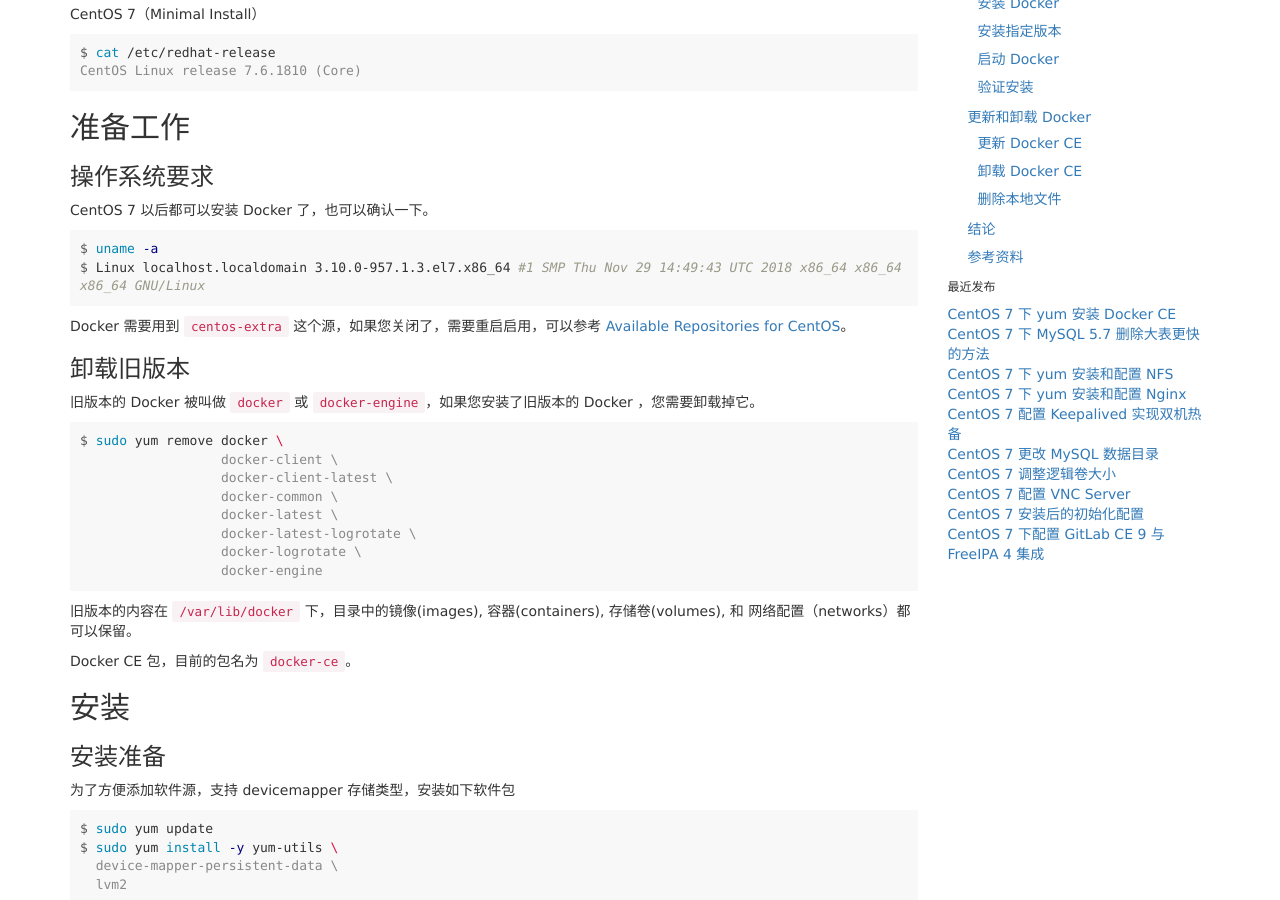
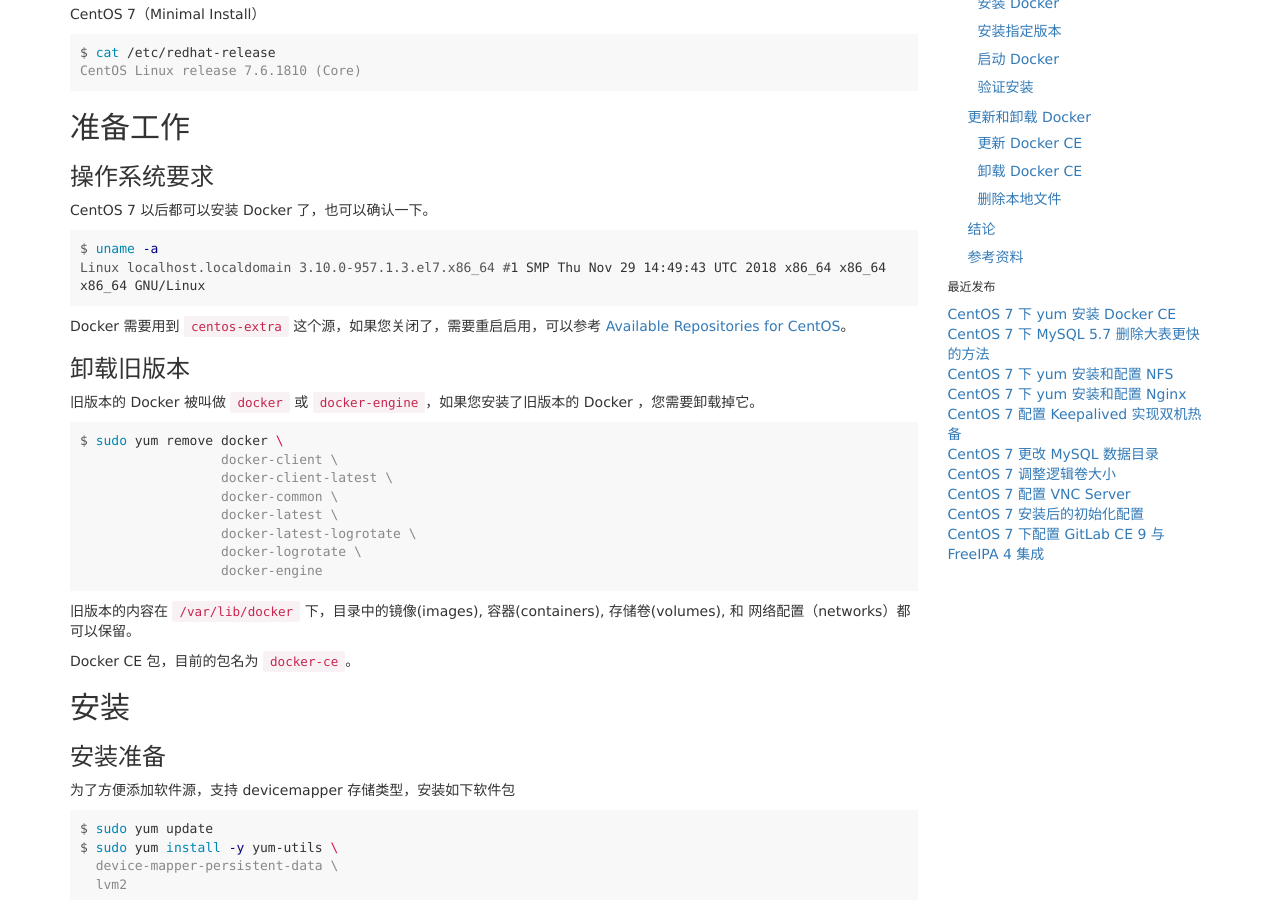
Before and after one commit to zhanming/zhanming.github.com, a Jekyll site: the page built from _posts/2019-01-25-how-to-install-docker-ce-on-centos-7.markdown, in a window 1280 px wide and 900 px high, scrolled down 334 px. Built offline with Jekyll 4.4.1, drawn with Linux system fonts in a browser that asks for light colours; comment, search, counter and statistics services are not loaded.

Commit message:
fix a typo

````diff
--- a/_posts/2019-01-25-how-to-install-docker-ce-on-centos-7.markdown
+++ b/_posts/2019-01-25-how-to-install-docker-ce-on-centos-7.markdown
@@ -28,7 +28,7 @@
 
 ```terminal
 $ uname -a
-$ Linux localhost.localdomain 3.10.0-957.1.3.el7.x86_64 #1 SMP Thu Nov 29 14:49:43 UTC 2018 x86_64 x86_64 x86_64 GNU/Linux
+Linux localhost.localdomain 3.10.0-957.1.3.el7.x86_64 #1 SMP Thu Nov 29 14:49:43 UTC 2018 x86_64 x86_64 x86_64 GNU/Linux
 ```
 
 Docker 需要用到 `centos-extra` 这个源，如果您关闭了，需要重启启用，可以参考 [Available Repositories for CentOS][2]。
````
